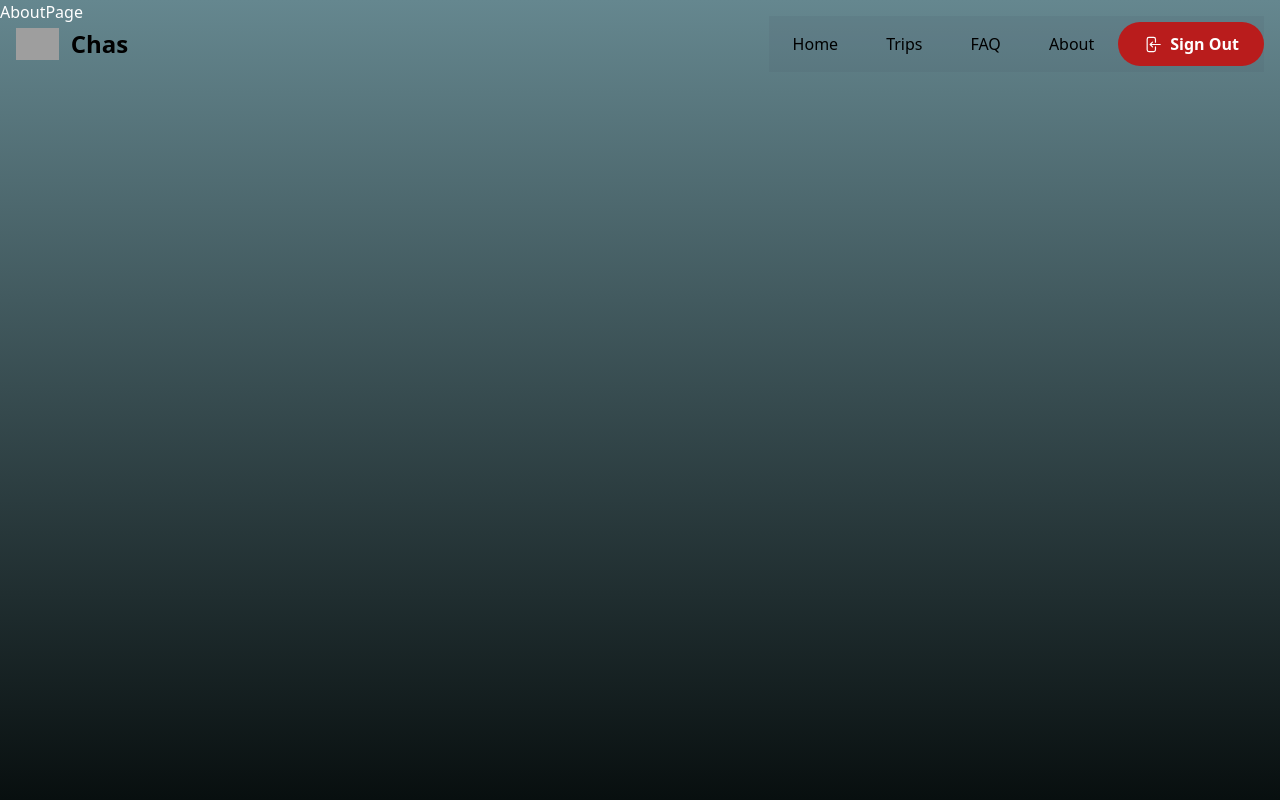
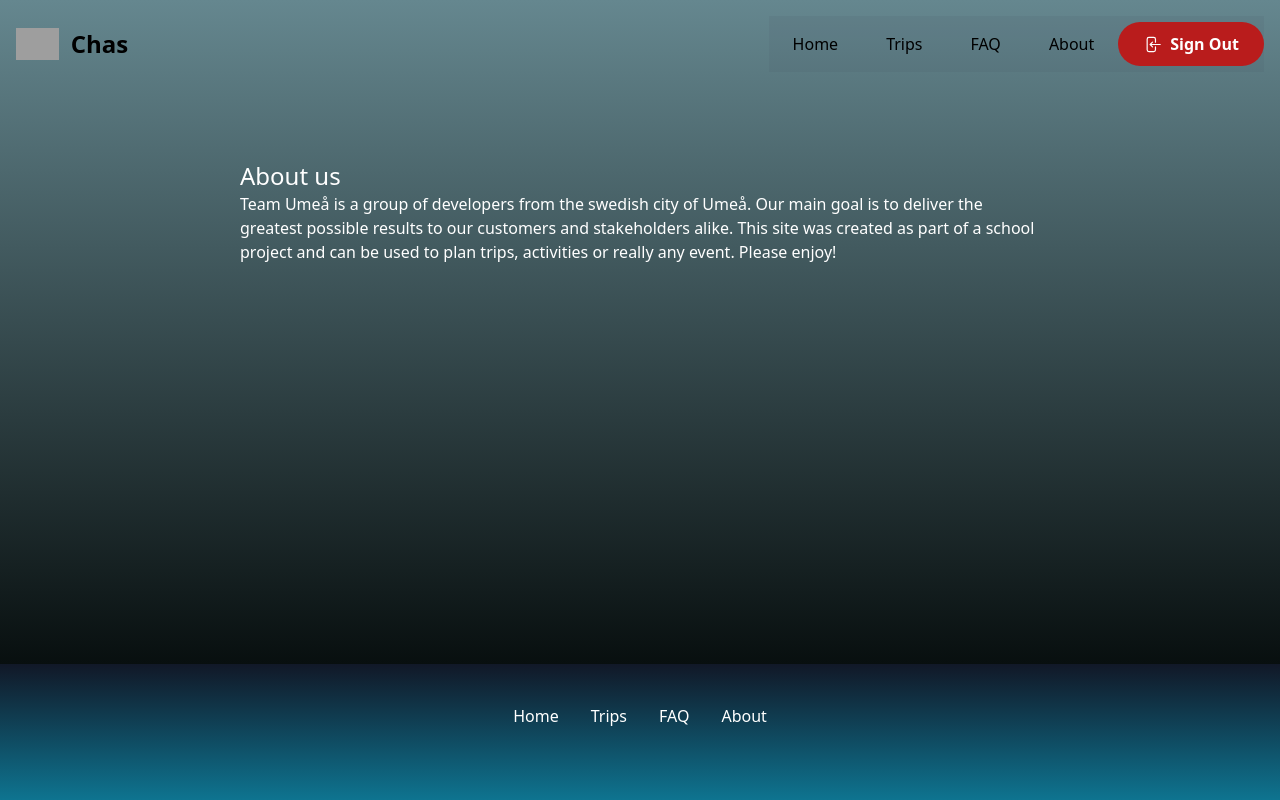
Before and after one commit to Team-Umea/TravelPlanner, a React (Vite) app: page /about in a window 1280 px wide. Built offline with nearby package versions, Linux system fonts and the light colour scheme; grey boxes are pictures that could not be loaded.

Commit message:
added footer and wrote text for about page
Added the footer for the root layout and made the about page, still need to find nicer colors for things but otherwise pretty alright

```diff
--- a/src/index.css
+++ b/src/index.css
@@ -51,6 +51,7 @@ main {
 
 .page-transtion-container {
   width: 100%;
+  height:100%;
   flex-grow: 1;
   display: flex;
   flex-direction: column;
--- a/src/layouts/Footer.jsx
+++ b/src/layouts/Footer.jsx
@@ -1,5 +1,28 @@
-import React from 'react'
 
-export default function Footer() {
-  return <footer></footer>
+import { useNavigate,NavLink } from 'react-router';
+
+const links = ["Home", "Trips", "FAQ", "About"];
+const currentYear = new Date().getFullYear();
+
+export default function Footer(){
+  const navigate = useNavigate();
+  return (
+    <footer className="px-8 py-10 bg-gradient-to-b from-gray-900 to-cyan-700">
+    <div className="container mx-auto flex flex-col items-center">
+      <div className="flex flex-wrap items-center justify-center gap-8 pb-8">
+        {links.map((link, index) => (
+
+          <ul key={index}>
+            <li>
+              <NavLink to={"/"+ link} className="font-medium !text-white transition-colors hover:!text-gray-500">
+              {link}
+              </NavLink>
+            </li>
+          </ul>
+        ))}
+      </div>
+
+    </div>
+  </footer>
+  );
 }
--- a/src/pages/AboutPage.jsx
+++ b/src/pages/AboutPage.jsx
@@ -1,6 +1,20 @@
+
 
 export default function AboutPage() {
   return (
-   <p>AboutPage</p>
+   <div className="flex items-center w-screen mt-40  text-wrap">
+    <div className="mx-60">
+      <h2 className="text-2xl">
+        About us
+      </h2>
+      <p>
+          Team Umeå is a group of developers from the swedish city of Umeå. Our main goal is to deliver the greatest possible results to our customers
+          and stakeholders alike. This site was created as part of a school project and can be used to plan trips, activities or really any event.
+          Please enjoy!
+      </p>
+    </div>
+
+    </div>
+
   );
 }
--- a/src/router/Router.jsx
+++ b/src/router/Router.jsx
@@ -11,6 +11,7 @@ const router = createBrowserRouter(
   createRoutesFromElements(
     <Route path="/" element={<RootLayout />}>
       <Route index element={<HomePage />} />
+      <Route path="/home" element={<HomePage />} />
       <Route path="/about" element={<AboutPage />} />
       <Route path="/faq" element={<FAQPage />} />
       <Route path="/trips" element={<TripsPage />} />
```
